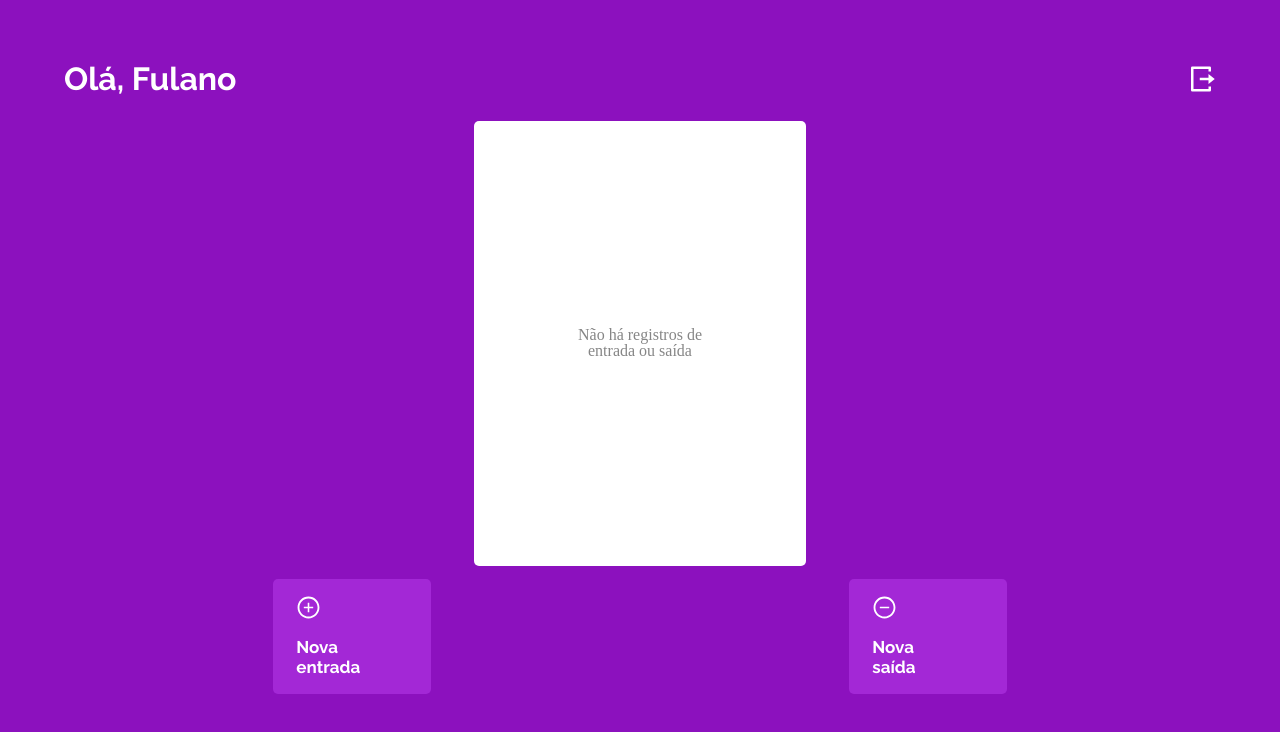
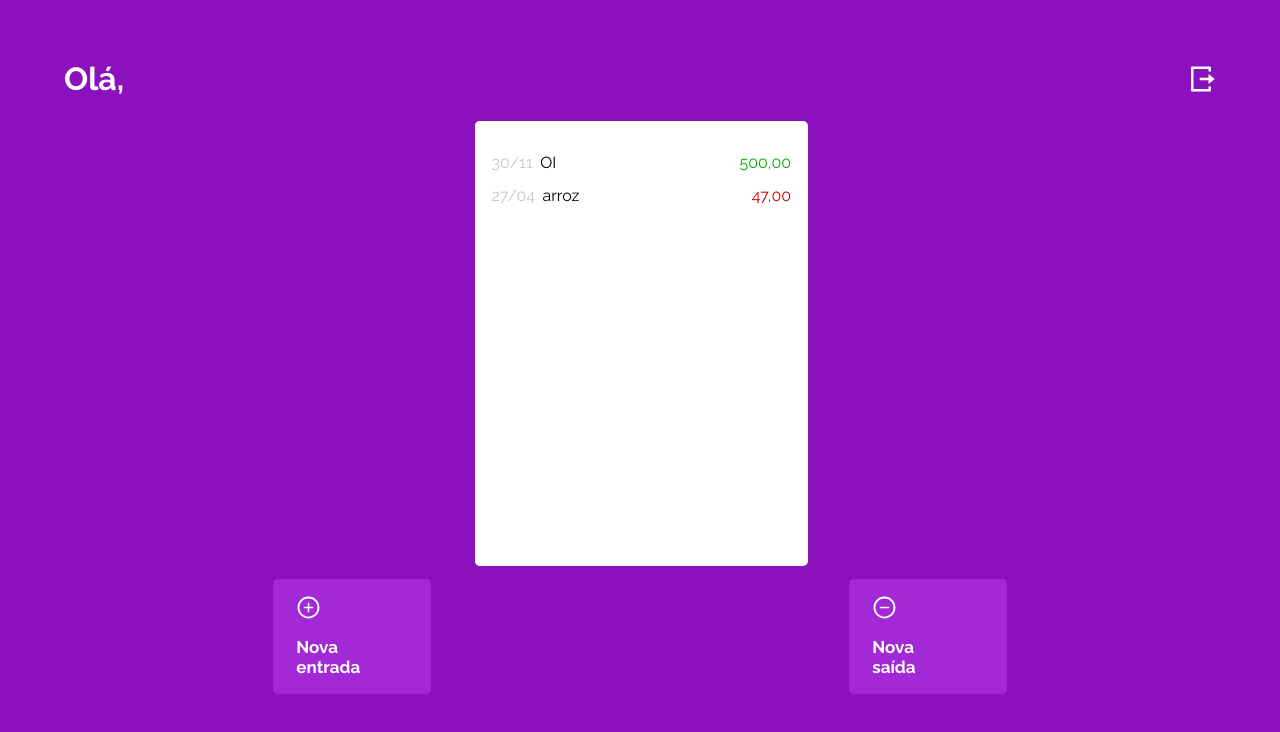
Before and after one commit to alantimb/MyWallet-Front, a React (Create React App) app: page /home in a window 1280 px wide. Shown: the top 732 px of the page. Built offline with nearby package versions, Linux system fonts and the light colour scheme; the HTML template or start-up script is replaced by a standard one; a web font is replaced by a local one.

Commit message:
static list of records, functions for requesting records and users

```diff
--- a/index.js
+++ b/src/index.js
@@ -1,6 +1,6 @@
 import React from "react";
 import ReactDOM from "react-dom/client";
-import App from "./src/App";
+import App from "./App";
 
 const root = ReactDOM.createRoot(document.getElementById("root"));
 root.render(
--- a/src/pages/HomePage/HomePage.js
+++ b/src/pages/HomePage/HomePage.js
@@ -1,29 +1,83 @@
 import {
   HomePageContainer,
-  RegisterContainer,
+  RecordsContainer,
+  RecordValue,
+  RecordsList,
   HomeNavBar,
   HomeFooter,
+  NoRecordsContainer,
 } from "./Styled";
 import { Link } from "react-router-dom";
 import { RiLogoutBoxRLine } from "react-icons/ri";
 import { AiOutlinePlusCircle, AiOutlineMinusCircle } from "react-icons/ai";
+import { UserContext } from "../../contexts/UserContext";
+import { useContext, useEffect, useState } from "react";
+import apiRecords from "../../services/apiRecords";
+import { ThreeDots } from "react-loader-spinner";
 
 export default function HomePage() {
+  const { user } = useContext(UserContext);
+  const [isLoading, setIsLoading] = useState(false); // MUDAR APÓS ATUALIZAR O BACKEND
+  const [records, setRecords] = useState([4]);
+
+  useEffect(() => {}, []);
+
+  function getRecordsList() {
+    apiRecords
+      .getRecords(user.token)
+      .then((res) => {
+        setIsLoading(false);
+        setRecords(res.data);
+      })
+      .catch((err) => {
+        setIsLoading(false);
+        alert(err.response.data.message);
+      });
+  }
+
   return (
     <HomePageContainer>
       <HomeNavBar>
-        <h1>Olá, Fulano</h1>
+        <h1>Olá, {user.name}</h1>
         <Link to="/">
           <RiLogoutBoxRLine size={30} />
         </Link>
       </HomeNavBar>
 
-      <RegisterContainer>
-        <p>
-          Não há registros de
-          <br /> entrada ou saída
-        </p>
-      </RegisterContainer>
+      <RecordsContainer>
+        {isLoading ? (
+          <ThreeDots
+            width={80}
+            height={40}
+            color={"#868686"}
+            wrapperStyle={{ "background-color": "#FFFFFF" }}
+          />
+        ) : records.length === 0 ? (
+          <NoRecordsContainer>
+            <p>
+              Não há registros de
+              <br /> entrada ou saída
+            </p>
+          </NoRecordsContainer>
+        ) : (
+          <RecordsList>
+            <section>
+              <span>30/11</span>
+              <li>
+                OI
+                <RecordValue color={"green"}>500,00</RecordValue>
+              </li>
+            </section>
+            <section>
+              <span>27/04</span>
+              <li>
+                arroz
+                <RecordValue color={"red"}>47,00</RecordValue>
+              </li>
+            </section>
+          </RecordsList>
+        )}
+      </RecordsContainer>
 
       <HomeFooter>
         <Link to="/nova-entrada">
--- a/src/pages/HomePage/Styled.js
+++ b/src/pages/HomePage/Styled.js
@@ -1,4 +1,5 @@
 import styled from "styled-components";
+import { Link } from "react-router-dom";
 
 const HomePageContainer = styled.div`
   width: auto;
@@ -9,7 +10,14 @@ const HomePageContainer = styled.div`
   align-items: center;
 `;
 
-const RegisterContainer = styled.div`
+const RecordsContainer = styled.div`
+  width: 330px;
+  height: 445px;
+  background-color: #ffffff;
+  border-radius: 5px;
+`;
+
+const NoRecordsContainer = styled.div`
   width: 332.5px;
   height: 445px;
   background-color: #ffffff;
@@ -24,6 +32,52 @@ const RegisterContainer = styled.div`
     background-color: #ffffff;
     text-align: center;
   }
+`;
+
+const RecordsList = styled.ul`
+  width: 332.5px;
+  height: 445px;
+  background-color: #ffffff;
+  font-family: "Raleway", sans-serif;
+  font-size: 16px;
+  line-height: 18.78px;
+  font-weight: 400;
+  border-radius: 5px;
+  padding: 10% 5%;
+
+  display: flex;
+  flex-direction: column;
+  /* justify-content: space-between; */
+  /* align-items: center; */
+
+  section {
+    background-color: #ffffff;
+    color: #000000;
+
+    display: flex;
+    flex-direction: row;
+  }
+
+  section li {
+    background-color: #ffffff;
+    color: #000000;
+    width: 100%;
+
+    display: flex;
+    justify-content: space-between;
+    margin-bottom: 5%;
+  }
+
+  section span {
+    background-color: #ffffff;
+    color: #c6c6c6;
+    margin-right: 7.5px;
+  }
+`;
+
+const RecordValue = styled.div`
+  background-color: #ffffff;
+  color: ${(props) => (props.color === "green" ? "#03ac00" : "#C70000")};
 `;
 
 const HomeNavBar = styled.div`
@@ -85,4 +139,12 @@ const HomeFooter = styled.div`
   }
 `;
 
-export { HomePageContainer, RegisterContainer, HomeNavBar, HomeFooter };
+export {
+  HomePageContainer,
+  RecordsContainer,
+  RecordsList,
+  NoRecordsContainer,
+  RecordValue,
+  HomeNavBar,
+  HomeFooter,
+};
--- a/src/pages/LoginPage/LoginPage.js
+++ b/src/pages/LoginPage/LoginPage.js
@@ -31,6 +31,8 @@ export default function LoginPage() {
         setIsLoading(false);
         const { id, name, token } = res.data;
         setUser({ id, name, token });
+        localStorage.setItem("user", JSON.stringify({ id, name, token }));
+        navigate("/home");
       })
       .catch((err) => {
         setIsLoading(false);
@@ -63,7 +65,12 @@ export default function LoginPage() {
         />
         <button type="submit" disabled={isLoading}>
           {isLoading ? (
-            <ThreeDots width={50} height={30} color="#FFFFFF" />
+            <ThreeDots
+              width={80}
+              height={40}
+              color={"#FFFFFF"}
+              wrapperStyle={{"background-color": "#a328d6"}}
+            />
           ) : (
             "Entrar"
           )}
--- a/src/pages/LoginPage/Styled.js
+++ b/src/pages/LoginPage/Styled.js
@@ -48,6 +48,10 @@ const LoginPageContainer = styled.div`
       align-items: center;
       margin-bottom: 35px;
 
+      display: flex;
+      justify-content: center;
+      align-items: center;
+
       color: #ffffff;
       background-color: #a328d6;
       border: none;
--- a/src/pages/SignUpPage/SignUpPage.js
+++ b/src/pages/SignUpPage/SignUpPage.js
@@ -2,6 +2,7 @@ import { useState } from "react";
 import { useNavigate } from "react-router-dom";
 import apiAuth from "../../services/apiAuth";
 import { SignUpPageContainer, StyledLink } from "./Styled";
+import { ThreeDots } from "react-loader-spinner";
 
 export default function SignUpPage() {
   const [form, setForm] = useState({
@@ -76,7 +77,16 @@ export default function SignUpPage() {
           required
         />
         <button type="submit" disabled={isLoading}>
-          Cadastrar
+          {isLoading ? (
+            <ThreeDots
+              width={80}
+              height={40}
+              color={"#FFFFFF"}
+              wrapperStyle={{ "background-color": "#a328d6" }}
+            />
+          ) : (
+            "Cadastrar"
+          )}
         </button>
       </form>
 
--- a/src/pages/SignUpPage/Styled.js
+++ b/src/pages/SignUpPage/Styled.js
@@ -48,6 +48,10 @@ const SignUpPageContainer = styled.div`
       align-items: center;
       margin-bottom: 35px;
 
+      display: flex;
+      justify-content: center;
+      align-items: center;
+
       color: #ffffff;
       background-color: #a328d6;
       border: none;
--- a/src/services/apiAuth.js
+++ b/src/services/apiAuth.js
@@ -2,12 +2,12 @@ import axios from "axios";
 import env from "react-dotenv";
 
 function login(body) {
-  const promise = axios.post(`${env.REACT_APP_API_URL}/login`, body);
+  const promise = axios.post(`${env.REACT_APP_API_URL}/sign-in`, body);
   return promise;
 }
 
 function signUp(body) {
-  const promise = axios.post(`${env.REACT_APP_API_URL}/login`, body);
+  const promise = axios.post(`${env.REACT_APP_API_URL}/sign-up`, body);
   return promise;
 }
 
--- /dev/null
+++ b/src/services/apiRecords.js
@@ -0,0 +1,27 @@
+import axios from "axios";
+import env from "react-dotenv";
+
+function createConfig(token) {
+  return {
+    headers: {
+      Authorization: `Bearer ${token}`,
+    },
+  };
+}
+
+function getRecords(token) {
+  const promise = axios.get(`${env.REACT_APP_API_URL}/`, createConfig(token));
+  return promise;
+}
+
+function createRecord(token, body) {
+  const promise = axios.post(
+    `${env.REACT_APP_API_URL}/`,
+    body,
+    createConfig(token)
+  );
+  return promise;
+}
+
+const apiRecords = { getRecords, createRecord };
+export default apiRecords;
```
